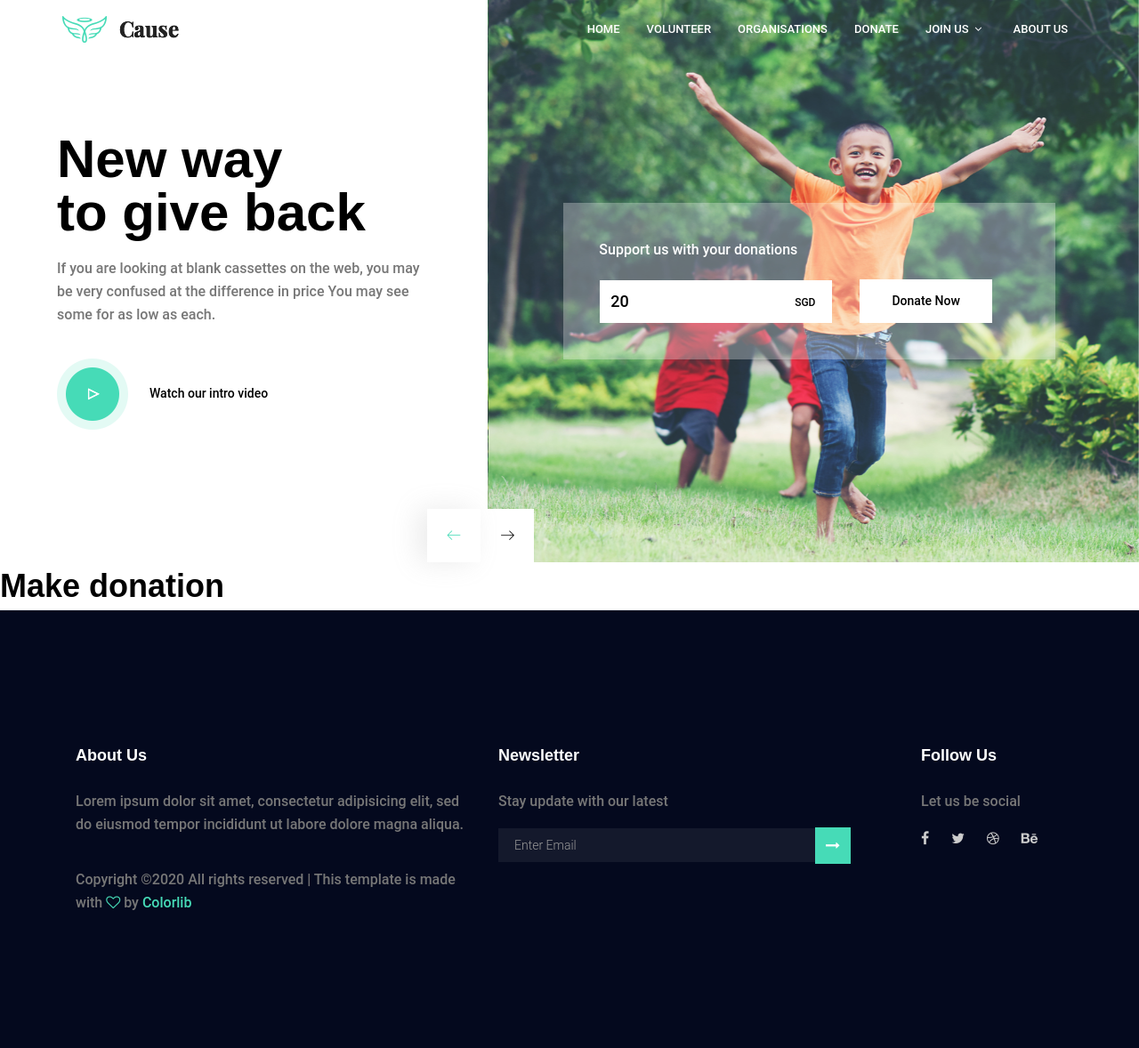
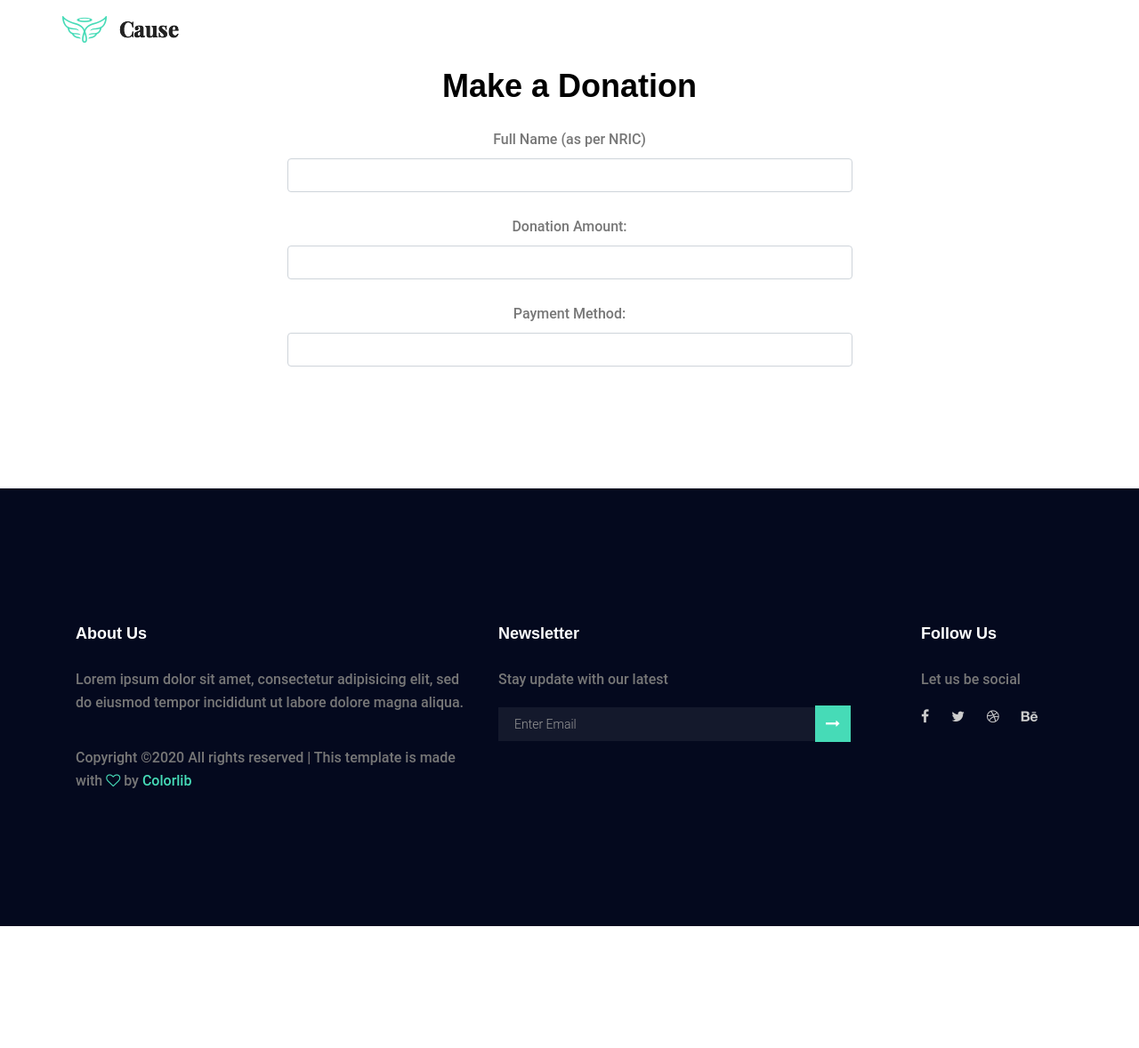
Before and after one commit to alexiahsu/tgc_project3, a Flask app: page /donate in a window 1280 px wide. Shown: the whole page at 89% size. After the commit the page ends 1041 px from the top, so only its background shows below. Run offline with Flask 2, Linux system fonts and the light colour scheme; some libraries are stand-ins or nearby versions.

Commit message:
added donation form

```diff
--- a/templates/base.template.html
+++ b/templates/base.template.html
@@ -59,58 +59,6 @@
 	</header>
   <!-- Start Header Area -->
 
-  <!-- start Banner Area -->
-	<section class="home-banner-area relative">
-		<div class="container-fluid">
-			<div class="row  d-flex align-items-center justify-content-center">
-				<div class="header-left col-lg-5 col-md-6 ">
-					<h1>
-						New way <br>
-						to give back
-					</h1>
-					<p class="pt-20 pb-20">
-						If you are looking at blank cassettes on the web, you may be very confused at the difference in price You may see
-						some for as low as each.
-					</p>
-					<div class="vdo-section">
-						<a href="https://www.youtube.com/watch?v=p29dKpHnPjQ" class="single-charity">
-							<img src="{{ url_for('static', filename='img/video-icon.png') }}" alt="">
-						</a>
-						<span>
-							<a href="https://www.youtube.com/watch?v=p29dKpHnPjQ" class="single-charity">
-								Watch our intro video
-							</a>
-						</span>
-					</div>
-				</div>
-				<div class="col-lg-7 col-md-6 col-sm-8 header-right">
-					<div class="owl-carousel owl-banner">
-						<img class="img-fluid w-100" src="{{ url_for('static', filename='img/home-banner-img.jpg') }}" alt="">
-						<img class="img-fluid w-100" src="{{ url_for('static', filename='img/home-banner-img.jpg') }}" alt="">
-					</div>
-					<div class="form-wrap">
-						<p class="mb-20 text-white">Support us with your donations</p>
-						<form class="form" role="form" autocomplete="off">
-							<div class="row">
-								<div class="col-md-7 wrap-left donation-input">
-									<div class="form-group">
-										<input type="text" placeholder="20" class="form-control">
-										<span class="fs-14">SGD</span>
-									</div>
-								</div>
-								<div class="col-md-5 wrap-right">
-									<div class="input-group dates-wrap">
-										<button type="button" class="primary-btn white" onclick="location.href='{{ url_for('donate_form') }}'">Donate Now</button>
-									</div>
-								</div>
-							</div>
-						</form>
-					</div>
-				</div>
-			</div>
-		</div>
-	</section>
-	<!-- End Banner Area -->
 
   {%block content%}
   {%endblock%}
--- a/templates/make_donation.template.html
+++ b/templates/make_donation.template.html
@@ -1,5 +1,25 @@
 {%extends 'base.template.html'%}
 
 {%block content%}
-<h1>Make donation</h1>
+<!-- Start Donations Form -->
+<section class="home-banner-area relative" style="padding-top:70px">
+    <div class="container">
+        <div class="row justify-content-center">
+            <div class="col-md-7 section-title">
+                <h2>Make a Donation</h2>
+                <form method="POST">
+                    <div class="form-group">
+                        <label>Full Name (as per NRIC)</label>
+                        <input type="text" class="form-control" name="donor_name"/><br/>
+                        <label>Donation Amount:</label>
+                        <input type="text" class="form-control" name="donor_amount"/><br/>
+                        <label>Payment Method:</label>
+                        <input type="text" class="form-control" name="payment_method"/><br/>
+                    </div>
+                </form>
+            </div>
+        </div>
+    </div>
+</section>
+
 {%endblock%}
```
Also changed, not shown: templates/index.template.html (+53 -0 lines).
